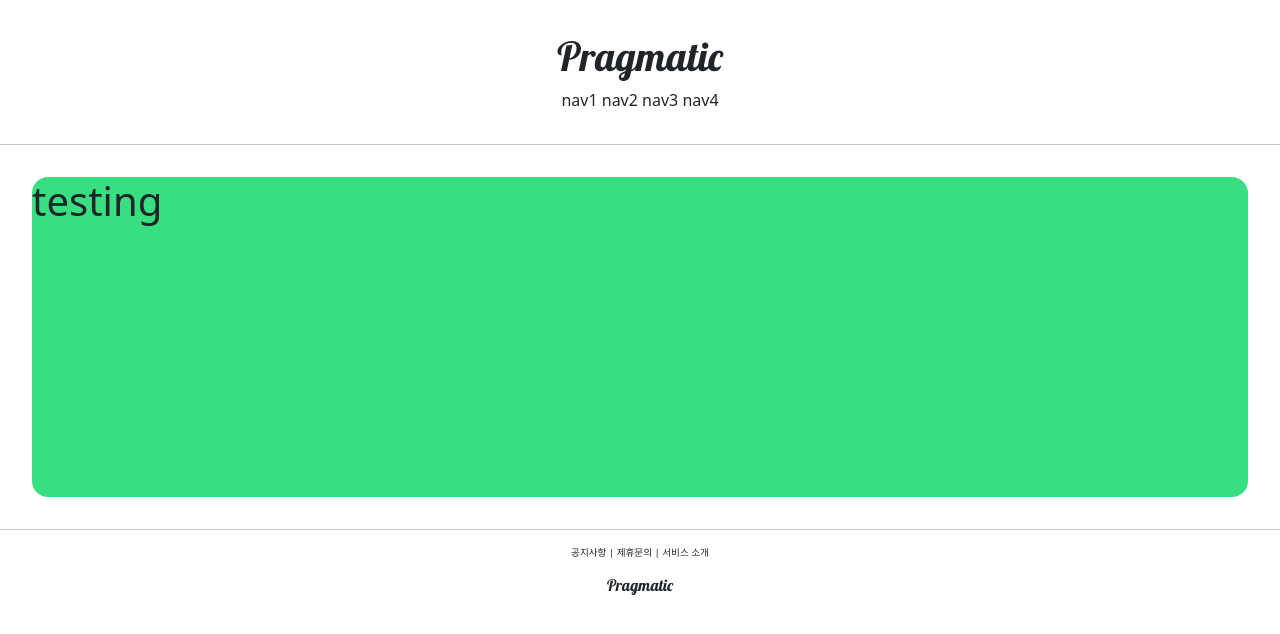
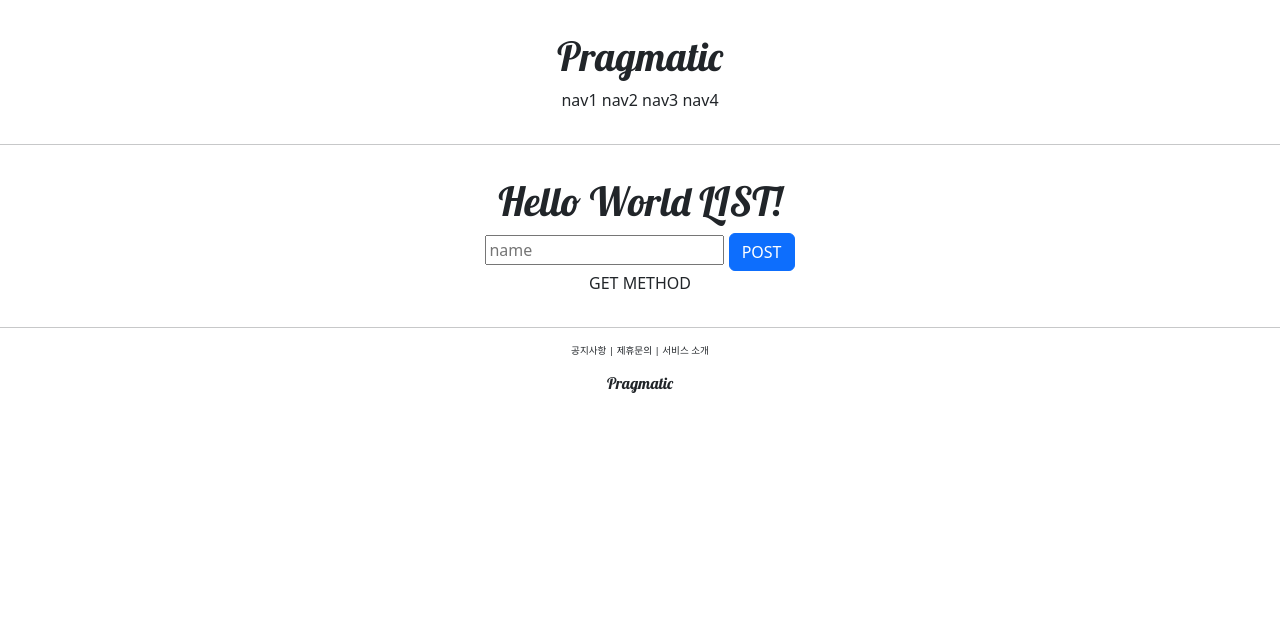
Before and after one commit to Songhaseon/pragmatic, a Django app: page /account/hello_world/ in a window 1280 px wide. Shown: the top 634 px of the page. Run offline with Django 4.2, Linux system fonts and the light colour scheme.

Commit message:
django course 16 commit

```diff
--- a/accountapp/templates/accountapp/hello_world.html
+++ b/accountapp/templates/accountapp/hello_world.html
@@ -2,15 +2,22 @@
 
 {% block content %}
 
-    <div style="height: 20rem; background-color: #38df81; border-radius: 1rem; margin: 2rem;">
+    <div style="border-radius: 1rem; margin: 2rem; text-align: center">
 
-        <h1>testing</h1>
-        <form action="">
+        <h1 style="font-family: 'Lobster', cursive">
+            Hello World LIST!
+        </h1>
 
-
-
-
+        <form action="/account/hello_world/" method="post">
+            {% csrf_token %}
+            <input type="text" name="input_text" placeholder="name">
+            <input type="submit" value="POST" class="btn btn-primary">
         </form>
+        <div>
+            {% if text %}
+            {{ text }}
+            {% endif %}
+        </div>
 
 
     </div>
--- a/accountapp/views.py
+++ b/accountapp/views.py
@@ -3,5 +3,9 @@ from django.shortcuts import render
 
 # Create your views here.
 def hello_world(request):
-    return render(request, 'accountapp/hello_world.html')
+
+    if request.method == "POST":
+        return render(request, 'accountapp/hello_world.html', context={'text': request.POST.get('input_text')})
+    else:
+        return render(request, 'accountapp/hello_world.html', context={'text': 'GET METHOD'})
     # return HttpResponse("<h1>안녕하세요. 나는 송하선입니다. 당신을 만나 반갑습니다.!</h1>")
```
